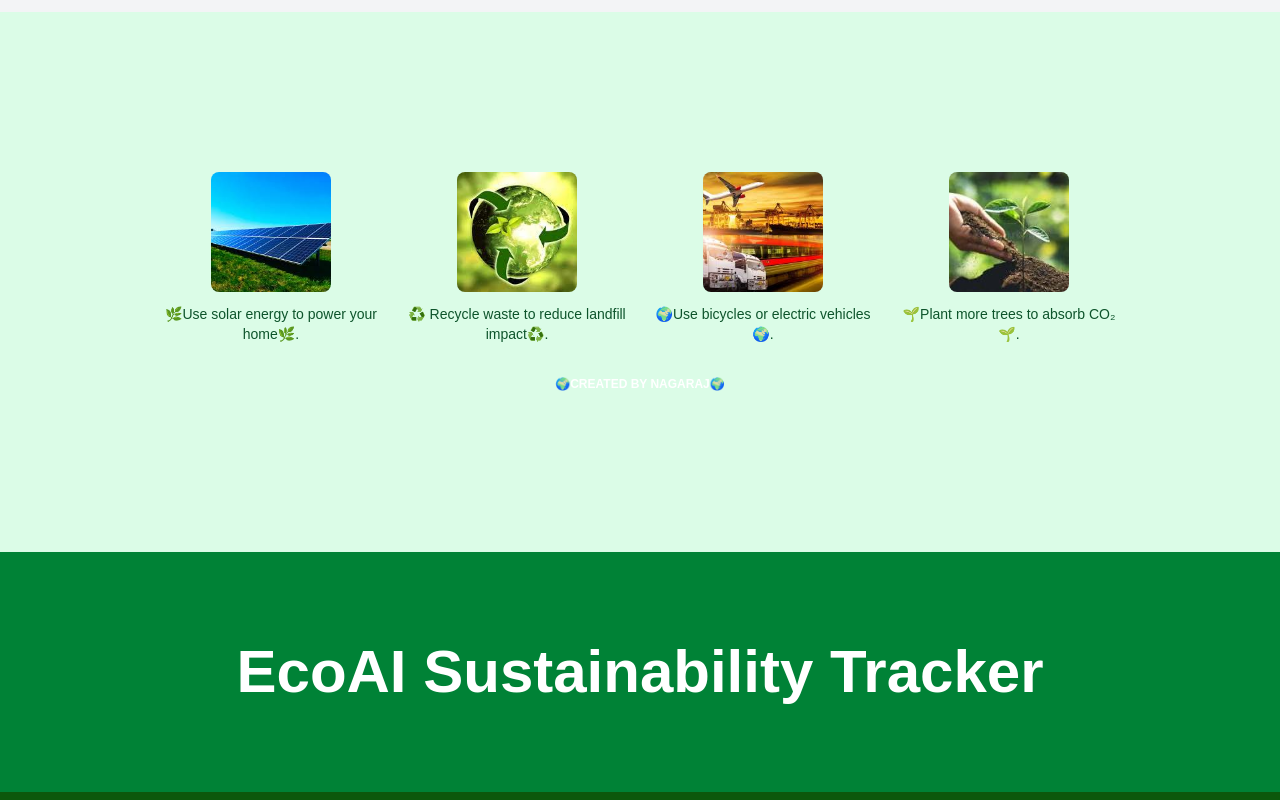
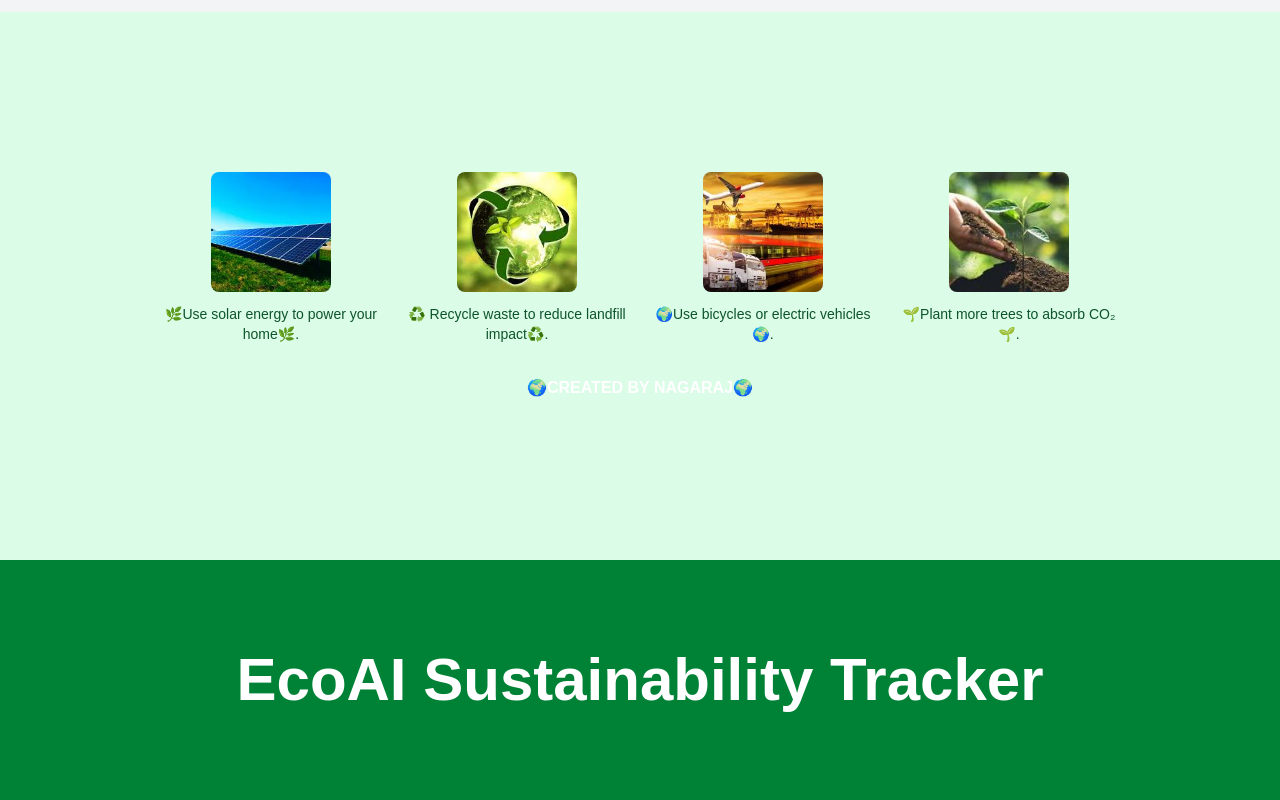
Before and after one commit to nagaraj2331P/ecoai-trackers, a Next.js app: page / in a window 1280 px wide. Shown: the part 746-1546 px from the top of the page. Built offline with nearby package versions, Linux system fonts and the light colour scheme.

Commit message:
Update Footer.tsx

```diff
--- a/components/Footer.tsx
+++ b/components/Footer.tsx
@@ -36,7 +36,7 @@ export default function Footer() {
           </div>
         ))}
       </div>
-      <p className="text-center mt-8 text-Blue-600 text-xs font-bold">
+      <p className="text-center mt-8 text-Blue-600 text-1xl font-bold">
         🌍CREATED BY NAGARAJ🌍
       </p>
     </footer>
```
